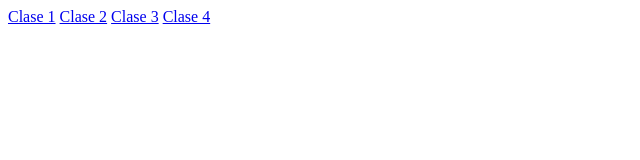
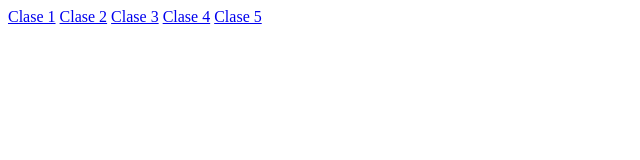
Before and after one commit to JuanVazquez14/3-web-b-fundamentos-desarrollo-web, a plain HTML site: page index.html in a window 1280 px wide. Shown: the full height of the page, 0-640 px from the left. Drawn offline with Linux system fonts and the light colour scheme.

Commit message:
Cambio index

```diff
--- a/index.html
+++ b/index.html
@@ -10,5 +10,6 @@
     <a href="./02-propiedades-basicas-css/">Clase 2</a>
     <a href="./03-herencia-css/">Clase 3</a>
     <a href="./04-intro-flebox/">Clase 4</a>
+    <a href="./05-alineacion-flexbox/">Clase 5</a>
 </body>
 </html>
```
